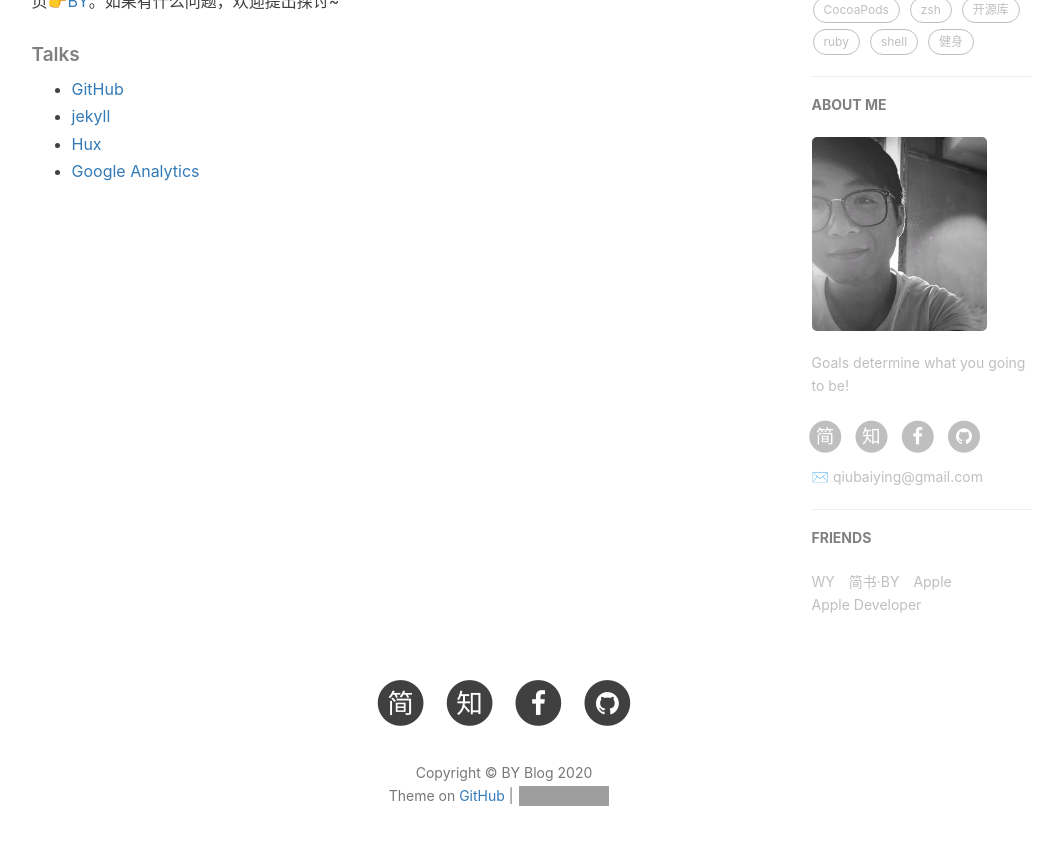
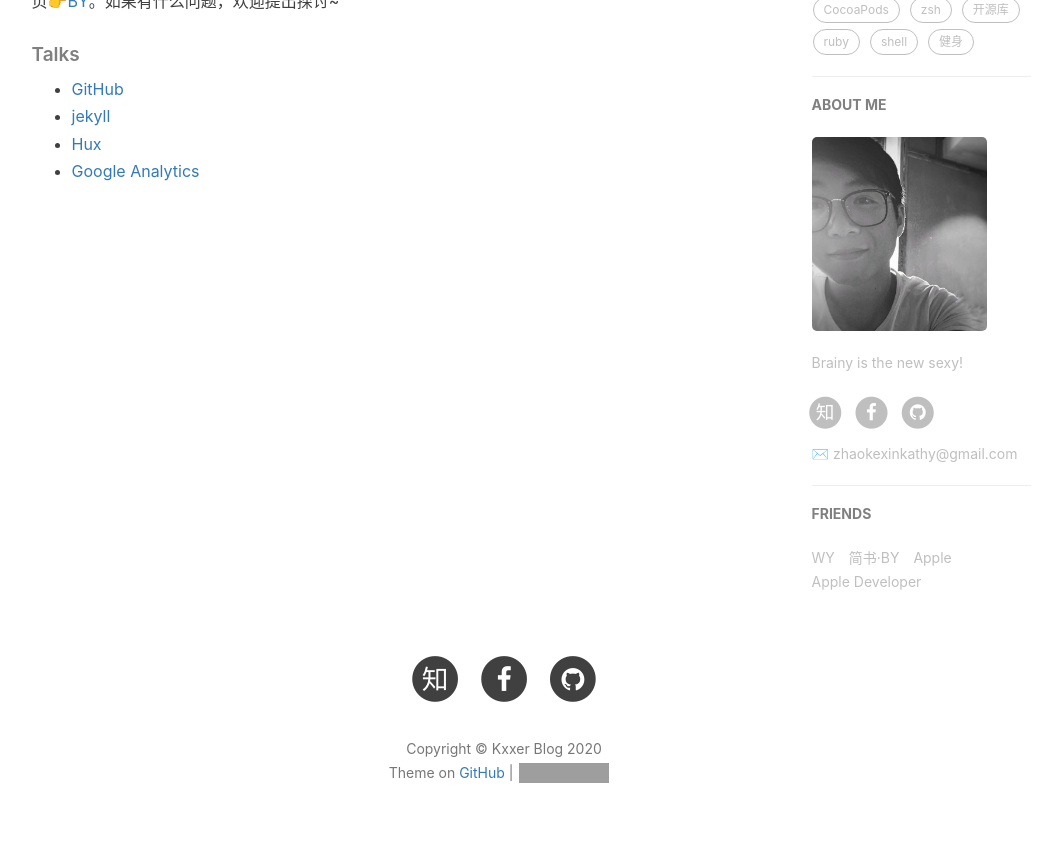
Before and after one commit to ZhaoKexinKathy/ZhaoKexinKathy.github-io, a Jekyll site: the page built from about.html, in a window 1280 px wide and 900 px high, scrolled down 713 px. Shown: the top 845 px of the window, without its empty margins (136-1192 px from the left). Built offline with Jekyll 4.4.1, drawn with Linux system fonts in a browser that asks for light colours; nearby versions of some CDN libraries; comment, search, counter and statistics services are not loaded; part of the change alters nothing that is shown; grey boxes are pictures that could not be loaded.

Commit message:
Update _config.yml

```diff
--- a/_config.yml
+++ b/_config.yml
@@ -1,29 +1,29 @@
 # Site settings
-title: BY Blog
-SEOTitle: 柏荧的博客 | BY Blog
+title: Kxxer Blog
+SEOTitle: 可欣的博客 | Kxxer Blog
 header-img: img/post-bg-desk.jpg
-email: qiubaiying@gmail.com
+email: zhaokexinkathy@gmail.com
 description: "Every failure is leading towards success."
-keyword: "BY, BY Blog, 柏荧的博客, qiubaiying, 邱柏荧, iOS, Apple, iPhone"
-url: "http://qiubaiying.github.io"          # your host, for absolute URL
+keyword: "Kxxer, 可欣, iOS, Apple, iPhone"
+url: "http://ZhaoKexinKathy.github.io"          # your host, for absolute URL
 baseurl: ""      # for example, '/blog' if your blog hosted on 'host/blog'
 github_repo: "https://github.com/qiubaiying/qiubaiying.github.io.git" # you code repository
 
 # Sidebar settings
 sidebar: true                           # whether or not using Sidebar.
-sidebar-about-description: "Goals determine what you going to be!"
+sidebar-about-description: "Brainy is the new sexy!"
 sidebar-avatar: /img/about-BY-gentle.jpg      # use absolute URL, seeing it's used in both `/` and `/about/`
 
 
 
 # SNS settings
 RSS: false
-# weibo_username:     qiubaiying
-zhihu_username:     qiubaiying
-github_username:    qiubaiying
-facebook_username:  baiying.qiu.7
-jianshu_username:   e71990ada2fd
-#twitter_username:   qiubaiying
+# weibo_username:     @茜茜大魔王_
+zhihu_username:     ZhaokexinKathy
+github_username:    ZhaokexinKathy
+facebook_username:  Kathy Zhao
+#jianshu_username:
+#twitter_username:
 
 
 
```
